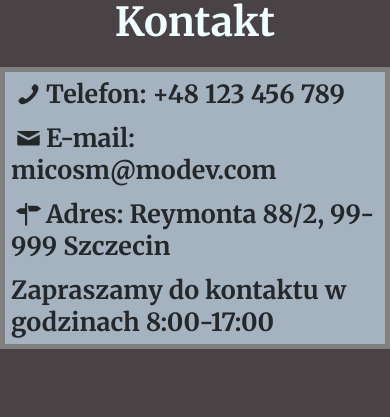
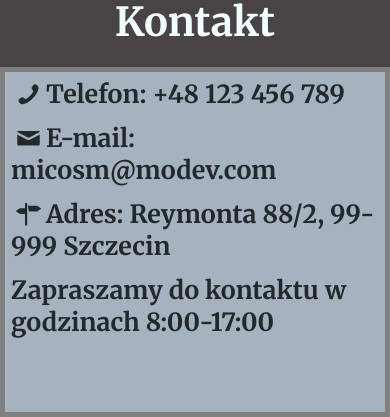
Before and after one commit to michosg15/Projekt-HTML, a plain HTML site: page index.html in a window 390 px wide. Shown: the part 2760-3177 px from the top of the page. Before the commit the page ends 3109 px from the top, so only its background shows below. Drawn offline with Linux system fonts and the light colour scheme.

Commit message:
Update styles.css

```diff
--- a/styles.css
+++ b/styles.css
@@ -193,6 +193,8 @@ header {
     font-size:18px;
     min-height: 350px;
   }
+    #contact{
+        min-height:350px;}
 }
 
 @media (max-width: 500px) {
```
